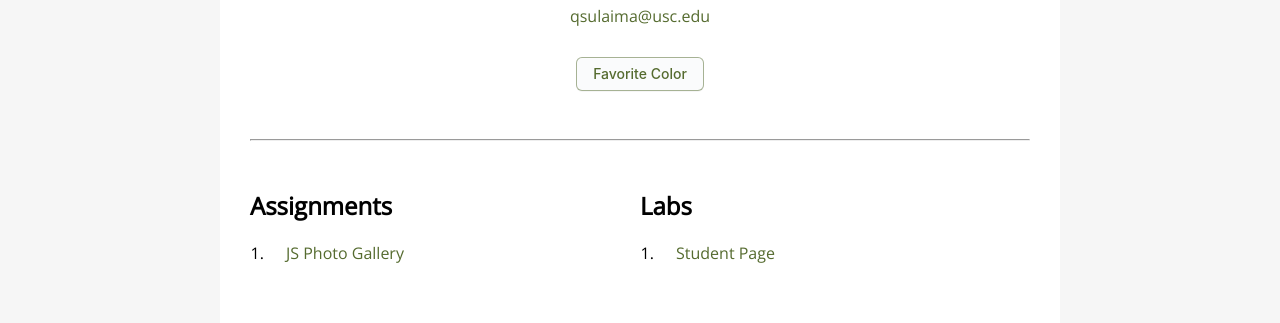
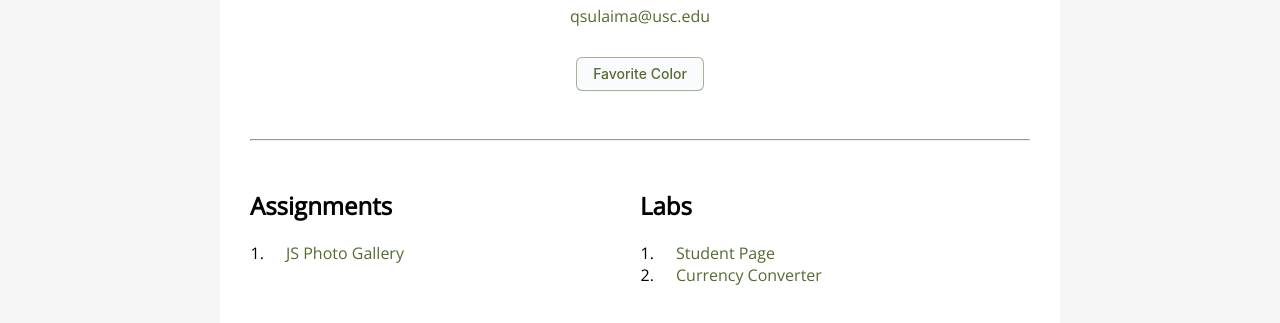
Before and after one commit to uscwebdev/itp301-submissions-qaisarsulaiman, a plain HTML site: page index.html in a window 1280 px wide. Shown: the part 175-498 px from the top of the page. Drawn offline with nearby package versions, Linux system fonts and the light colour scheme.

Commit message:
Update index.html

```diff
--- a/index.html
+++ b/index.html
@@ -149,6 +149,7 @@
                 <h2>Labs</h2>
                 <ol>
                     <li><a href="index.html">Student Page</a></li>
+                    <li><a href="lab02/index.html">Currency Converter</a></li>
                 </ol>
             </div> <!-- End labs -->
             <div class="clear-float"></div>
```
